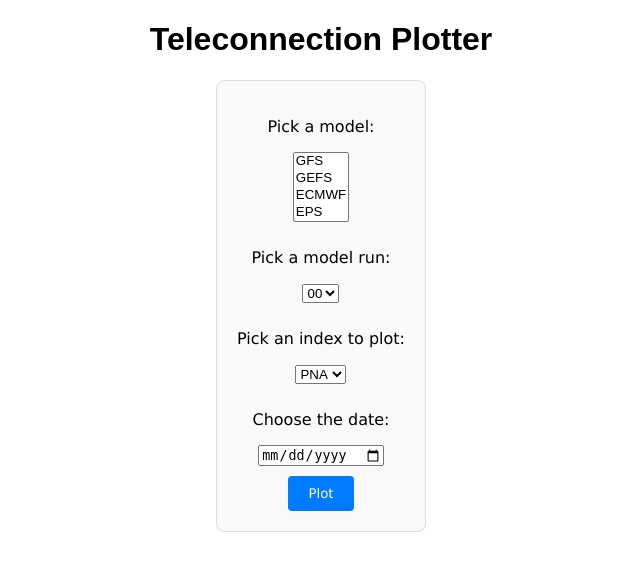
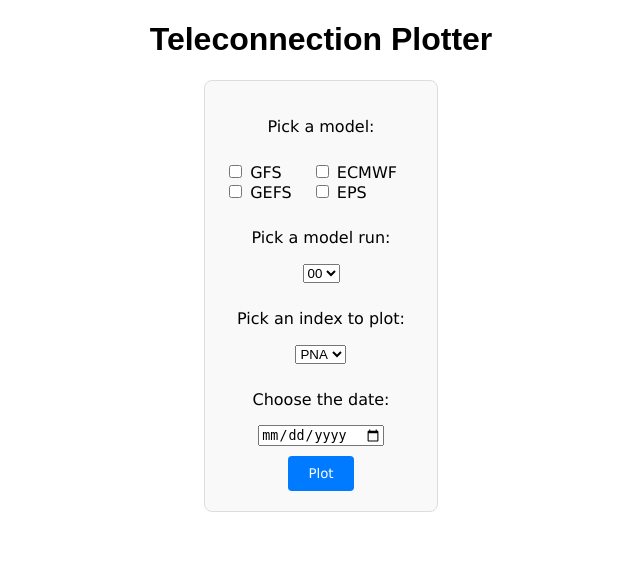
Before and after one commit to nkeblawi/sv-api-proj-test, a Flask app: page / in a window 1280 px wide. Shown: the top 571 px of the page, without its empty margins (319-959 px from the left). Run offline with Flask 3, Linux system fonts and the light colour scheme; parts of the project's set-up code (start-up, migrations or seed data) failed here and were passed over.

Commit message:
Multi-select on html page

```diff
--- a/static/css/styles.css
+++ b/static/css/styles.css
@@ -50,3 +50,10 @@
     font-family: 'Verdana', sans-serif;
     cursor: pointer;
 }
+
+.model-options {
+    margin-top: auto;
+    margin-bottom: auto;
+    padding-right: 20px;
+    text-align: left;
+}
--- a/templates/index.html
+++ b/templates/index.html
@@ -10,14 +10,26 @@
     <div class="container">
         <h1>Teleconnection Plotter</h1>
         <form class="userinput" method="POST" action="/plot">
-            <div>
-                <p>Pick a model:</p>
-                <select id="model" name="model" multiple>
-                    <option value="gfs">GFS</option>
-                    <option value="gfs-ens-mem">GEFS</option>
-                    <option value="ecmwf">ECMWF</option>
-                    <option value="ecmwf-eps">EPS</option>
-                </select>
+            <p>Pick a model:</p>
+            <div style="display: flex; flex-direction: row;">
+                <div class="model-options">
+                    <label>
+                        <input type="checkbox" name="model" value="gfs"> GFS
+                    </label>
+                    <br>
+                    <label>
+                        <input type="checkbox" name="model" value="gfs-ens-mem"> GEFS
+                    </label>
+                </div>
+                <div class="model-options">
+                    <label>
+                        <input type="checkbox" name="model" value="ecmwf"> ECMWF
+                    </label>
+                    <br>
+                    <label>
+                        <input type="checkbox" name="model" value="ecmwf-eps"> EPS
+                    </label>
+                </div>
             </div>
             <div>
                 <p>Pick a model run:</p>
```
